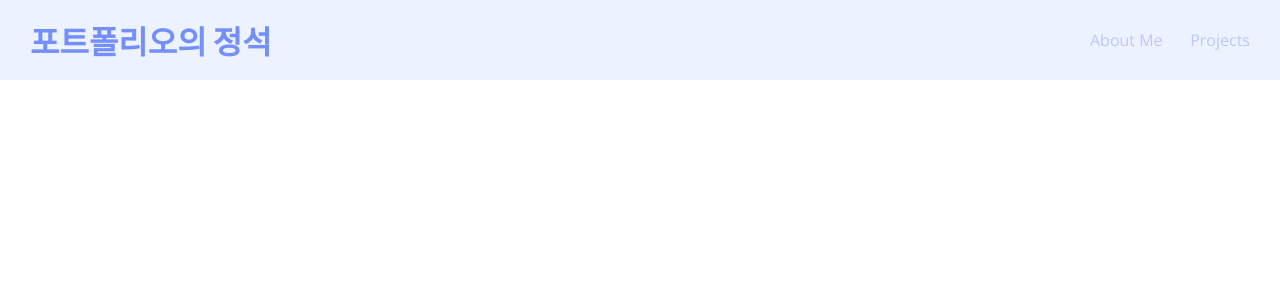
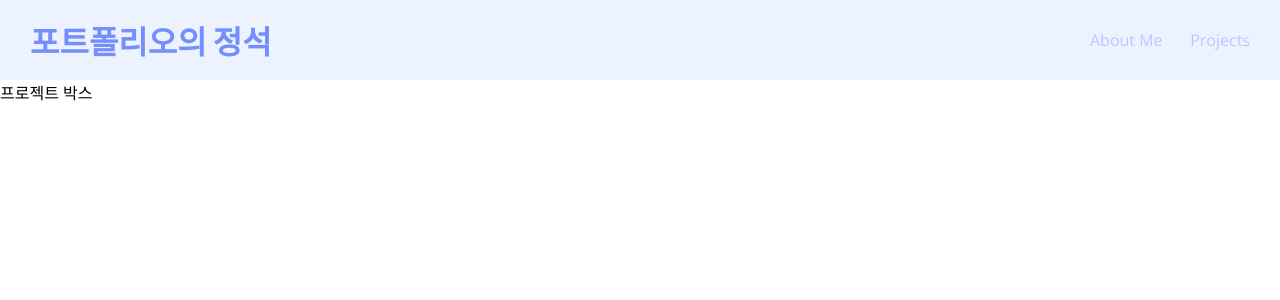
Before and after one commit to cjsgmail/nextjs_intro, a Next.js app: page /projects in a window 1280 px wide. Shown: the top 300 px of the page. Built offline with nearby package versions, Linux system fonts and the light colour scheme.

Commit message:
feat: project component & learn notion API

```diff
--- /dev/null
+++ b/components/Project.js
@@ -0,0 +1,3 @@
+export default function Project() {
+  return <div>프로젝트 박스</div>;
+}
--- a/pages/projects/index.js
+++ b/pages/projects/index.js
@@ -1,10 +1,23 @@
 import Header from "../../components/Header";
+import styled from "styled-components";
+import Project from "../../components/Project";
+
+const ProjectsContainer = styled.div`
+  width: 100%;
+  height: 100%;
+  display: flex;
+  flex-direction: column;
+  position: absolute;
+  top: 5rem;
+`;
 
 function PortfolioPage() {
   return (
     <div>
       <Header />
-      <h1>The Portfolio Page</h1>
+      <ProjectsContainer>
+        <Project />
+      </ProjectsContainer>
     </div>
   );
 }
```
Also changed, not shown: pages/index.js (+20 -9 lines), pages/projects/[id].js (deleted, +0 -16 lines).
